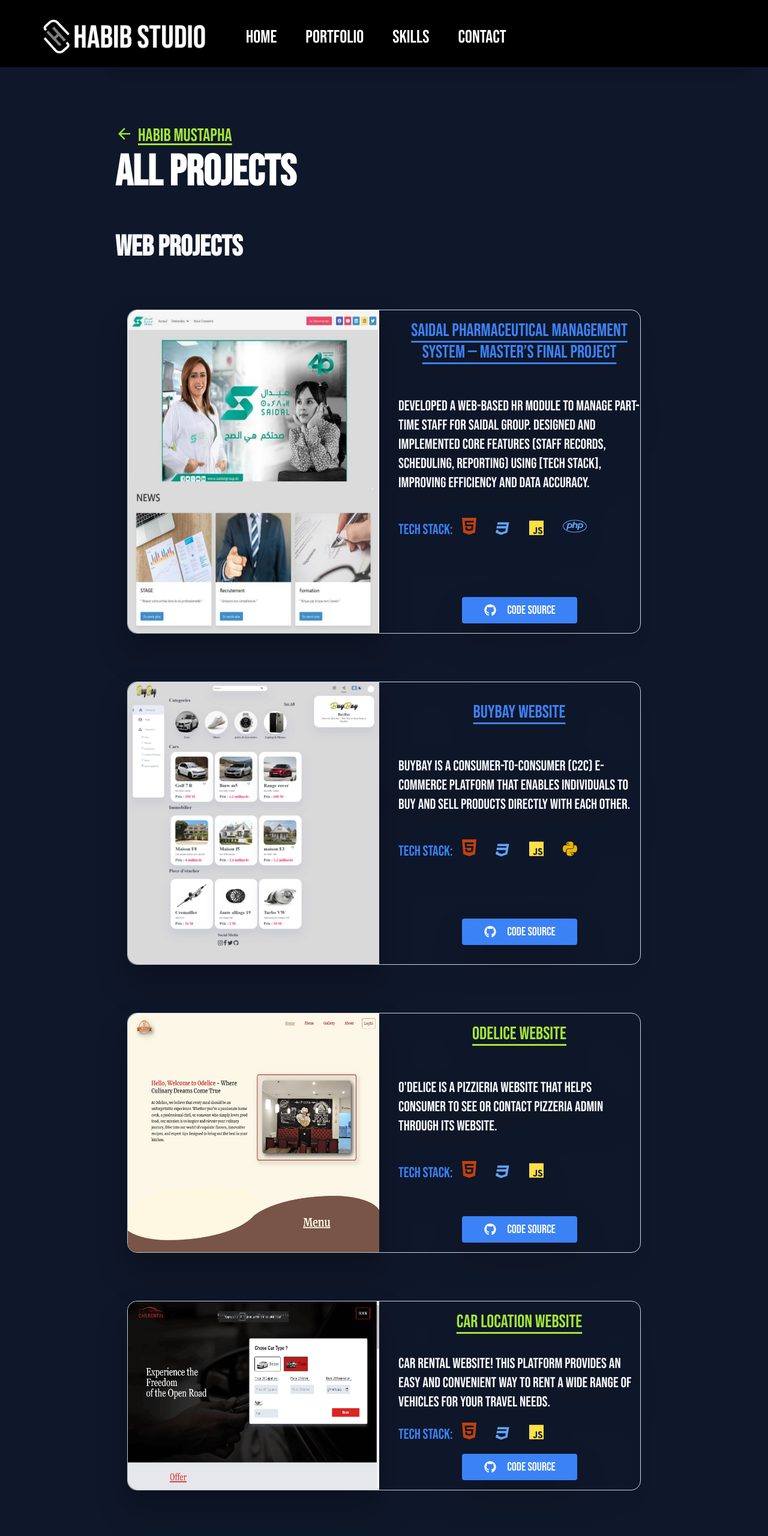
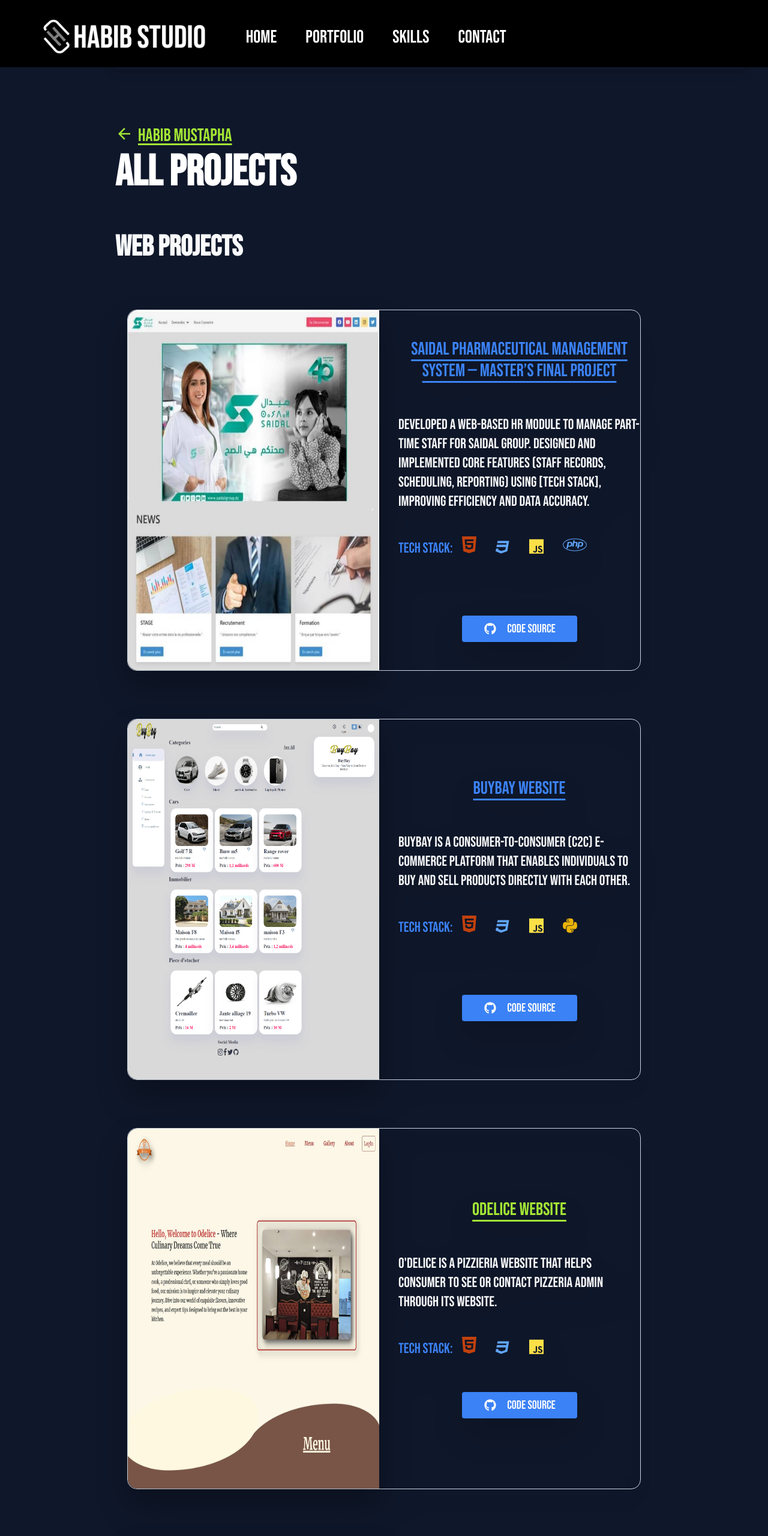
Before and after one commit to Habib1258/portfolio-habib, a React (Vite) app: page /portfolio in a window 1280 px wide. Shown: the top 2560 px of the page at 60% size. Built offline with nearby package versions, Linux system fonts and the light colour scheme.

Commit message:
responsive image fix

```diff
--- a/src/port_comp/WebProject.jsx
+++ b/src/port_comp/WebProject.jsx
@@ -27,7 +27,7 @@
               <h1 className='float-left text-3xl lg:text-5xl font-bold'>Web Projects</h1>
               <div className='grid w-full'>
                   <Project>
-                          <img src={ saidal} className='w-auto w-max-[600px] h-full max-h-[600px] lg:w-full lg:h-full rounded-t-xl mx-1 lg:rounded-l-2xl lg:rounded-r-none drop-shadow-2xl ' alt='Project 1' />
+                          <img src={ saidal} className='w-auto h-auto lg:w-auto lg:h-[600px] rounded-t-xl mx-1 lg:rounded-l-2xl lg:rounded-r-none drop-shadow-2xl ' alt='Project 1' />
                           <div className='pl-4 text-center'>
                             <h1 className='text-2xl lg:text-3xl pt-4 pb-4 text-primary underline underline-offset-8 '>SAIDAL Pharmaceutical Management System — Master’s Final Project</h1>
                             <p className='text-xl lg:text-2xl text-left pt-4 lg:pt-10'>
@@ -46,7 +46,7 @@
 
                   </Project>
                   <Project>
-                    <img src={buybay} className='w-auto w-max-[600px] h-full max-h-[600px] lg:w-full lg:h-fullrounded-t-xl mx-1 lg:rounded-l-2xl lg:rounded-r-none drop-shadow-2xl' alt='Project 1' />
+                    <img src={buybay} className='w-auto h-auto lg:w-auto lg:h-[600px] rounded-t-xl mx-1 lg:rounded-l-2xl lg:rounded-r-none drop-shadow-2xl' alt='Project 1' />
                     <div className='pl-4 text-center'>
                       <h1 className='text-2xl lg:text-3xl pt-4 pb-4 text-primary underline underline-offset-8 '>Buybay WebSite</h1>
                       <p className='text-xl lg:text-2xl text-left pt-4 lg:pt-10'>Buybay is a consumer-to-consumer (C2C) e-commerce platform that enables individuals to buy and sell products directly with each other.</p>
@@ -64,7 +64,7 @@
 
                   </Project>
                   <Project>
-                    <img src={odelice} className='w-auto w-max-[600px] h-full max-h-[600px] lg:w-full lg:h-full rounded-t-xl mx-1  lg:rounded-l-2xl lg:rounded-r-none drop-shadow-2xl' alt='Project 1' />
+                    <img src={odelice} className='w-auto h-auto lg:w-auto lg:h-[600px] rounded-t-xl mx-1  lg:rounded-l-2xl lg:rounded-r-none drop-shadow-2xl' alt='Project 1' />
                     <div className='pl-4 text-center'>
                       <h1 className='text-lg lg:text-3xl pt-4 pb-4 text-lime-400 underline underline-offset-8'>Odelice WebSite</h1>
                       <p className='text-xl lg:text-2xl text-left pt-4 lg:pt-10'>o'delice is a Pizzieria website that helps consumer to see or contact pizzeria admin through its website.</p>
@@ -82,7 +82,7 @@
                 </Project>
 
                   <Project>
-                    <img src={car} className='w-auto w-max-[600px] h-full max-h-[600px] lg:w-full lg:h-full rounded-t-xl mx-1 lg:rounded-l-2xl lg:rounded-r-none drop-shadow-2xl' alt='Project 1' />
+                    <img src={car} className='w-auto h-auto lg:w-auto lg:h-[600px] rounded-t-xl mx-1 lg:rounded-l-2xl lg:rounded-r-none drop-shadow-2xl' alt='Project 1' />
                     <div className='pl-4 text-center'>
                       <h1 className='text-lg lg:text-3xl pt-4 pb-4 text-lime-400 underline underline-offset-8'>Car Location WebSite</h1>
                       <p className='text-xl lg:text-2xl text-left pt-4 lg:pt-5'>Car Rental website! This platform provides an easy and convenient way to rent a wide range of vehicles for your travel needs.</p>
```
